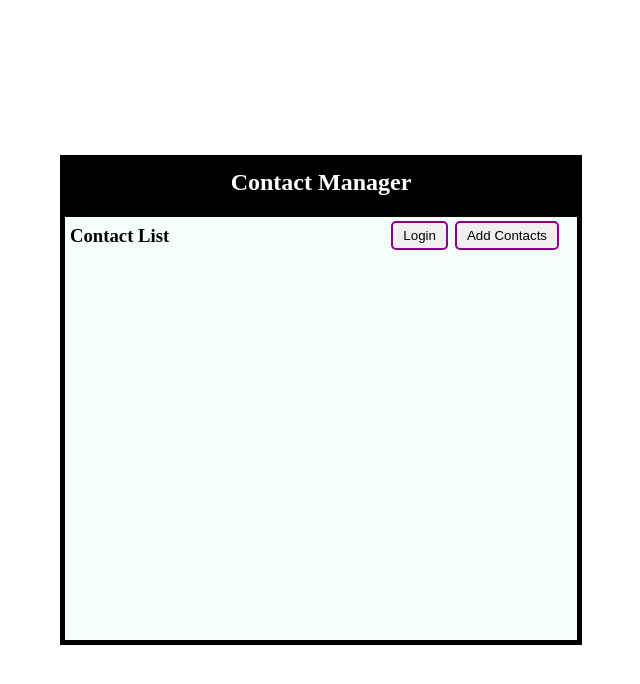
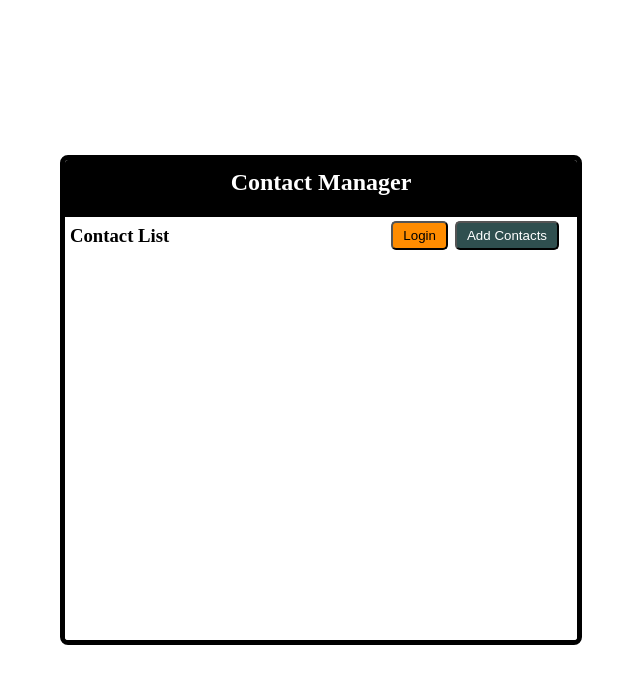
Before and after one commit to LoveneeshSingla/Contact-app, a React (Create React App) app: page / in a window 1280 px wide. Shown: the top 684 px of the page, without its empty margins (319-959 px from the left). Built offline with nearby package versions, Linux system fonts and the light colour scheme.

Commit message:
pending better css

```diff
--- a/src/App.css
+++ b/src/App.css
@@ -19,6 +19,7 @@
   height: 60%;
   transform: translate(-50%, -50%);
   overflow-y: scroll;
+  border-radius: 8px;
 }
 
 .contactDetailsDiv {
@@ -56,12 +57,16 @@
   padding: 5px 10px;
   border-radius: 5px;
   cursor: pointer;
+  background-color: darkOrange;
+  color: black;
 }
 .addContactsBtn {
   margin: 15px 23px 0px 5px;
   padding: 5px 10px;
   border-radius: 5px;
   cursor: pointer;
+  color: white;
+  background-color: darkslategrey;
 }
 
 .upDelBtn {
@@ -69,18 +74,19 @@
 }
 
 .background {
-  background-color: mintcream;
+  background-color: white;
   height: 100%;
-}
-
-button {
-  cursor: pointer;
-  border-radius: 5px;
-  border: 2px solid darkmagenta;
 }
 
 .delBtn {
   margin: 0 0 0 4px;
   cursor: pointer;
   border-radius: 5px;
+  background-color: lightgoldenrodyellow;
 }
+
+.updateBtn {
+  background-color: forestgreen;
+  color: white;
+  border-radius: 5px;
+}
--- a/src/components/ContactCard.js
+++ b/src/components/ContactCard.js
@@ -6,12 +6,12 @@ const ContactCard = (props) => {
             <div style={{ "display": "flex", "justifyContent": "space-between", "width": "100%" }}>
                 <div>
                     <Link to={{ pathname: "/contact/" + id, state: { contact: props.contact } }}>
-                        <h4 style={{ "margin": "15px 0px" }}>{name}</h4>
-                        <h5 style={{ "margin": "0px 0px" }}>{email}</h5>
+                        <h4 style={{ "margin": "15px 0px", "color": "black" }}>{name}</h4>
+                        <h5 style={{ "margin": "0px 0px", "color": "black" }}>{email}</h5>
                     </Link>
                 </div>
                 <div className="upDelBtn">
-                    <Link to={{ pathname: "/edit/" + id, state: { contact: props.contact } }}><button>Update</button></Link>
+                    <Link to={{ pathname: "/edit/" + id, state: { contact: props.contact } }}><button className="updateBtn">Update</button></Link>
                     <button className="delBtn" onClick={() => { props.contactId(id) }}>Delete</button>
                 </div>
             </div>
--- a/src/components/ContactList.js
+++ b/src/components/ContactList.js
@@ -22,7 +22,7 @@ const ContactList = (props) => {
 
 
     return (
-        <div style={{ "width": "100%", "padding": "8px 5px 0 5px", "backgroundColor": "mintcream" }}>
+        <div style={{ "width": "100%", "padding": "8px 5px 0 5px", "backgroundColor": "White" }}>
             <div className="contactListNavBarTitle">
                 <h3>Contact List</h3>
             </div>
```
